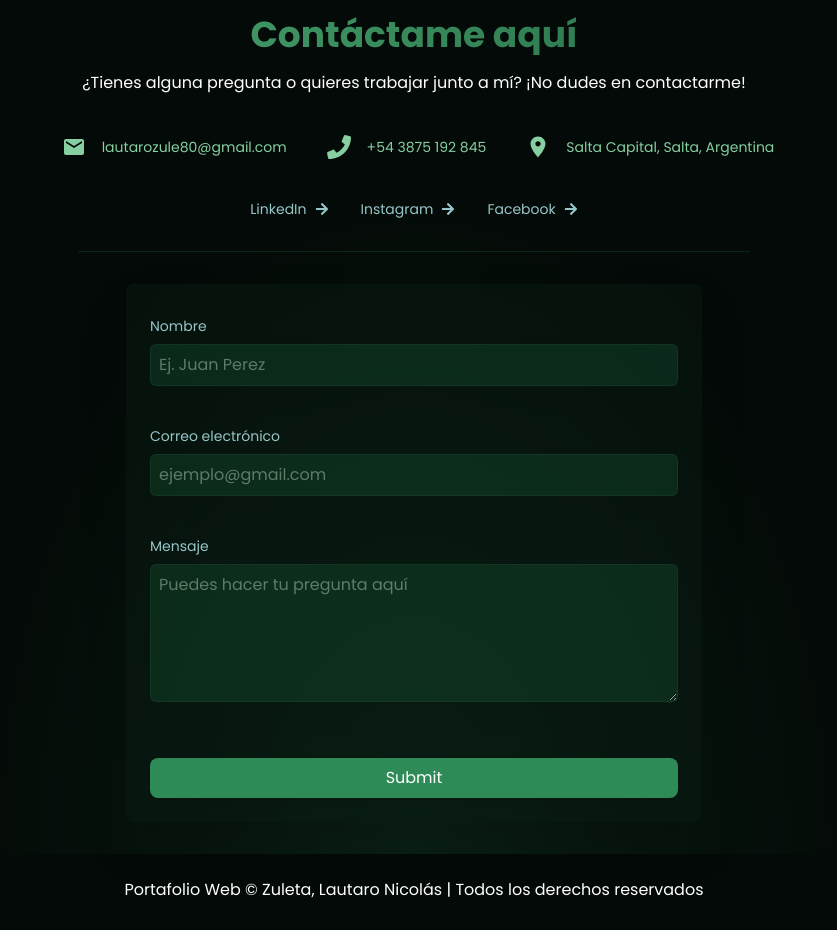
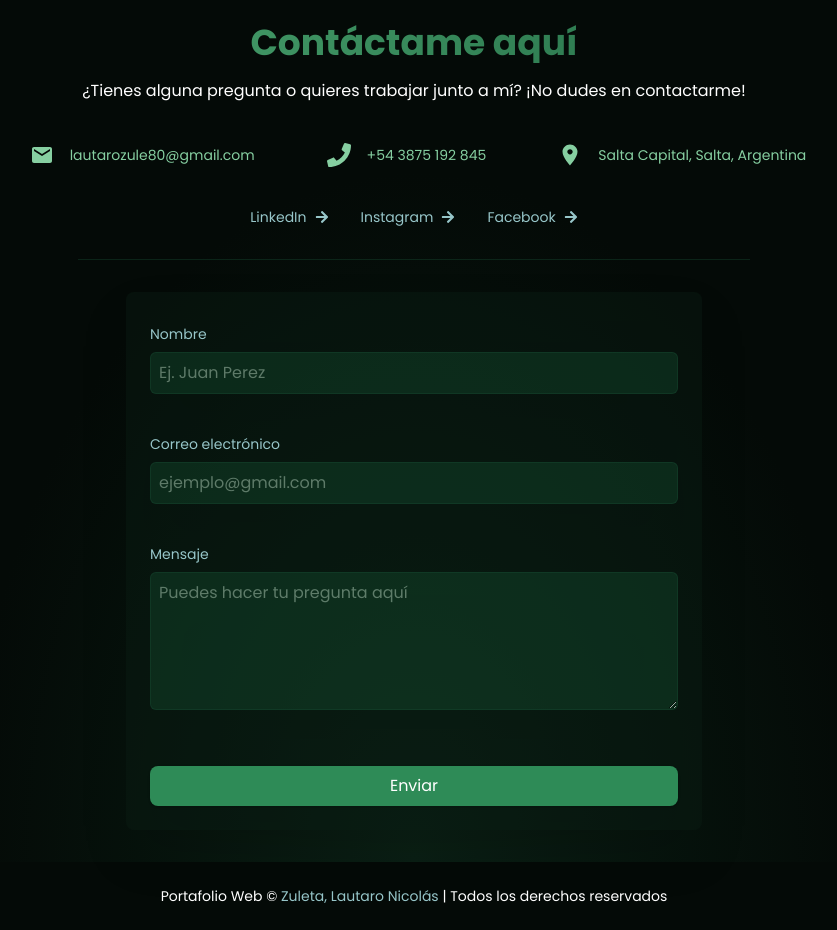
Before and after one commit to LautaroZ01/Portafolio, a React (Vite) app: page / in a window 1280 px wide. Shown: the part 2720-3650 px from the top of the page, without its empty margins (226-1063 px from the left). Built offline with nearby package versions, Linux system fonts and the light colour scheme.

Commit message:
fix: contact link & footer style

```diff
--- a/src/Components/Footer.tsx
+++ b/src/Components/Footer.tsx
@@ -1,8 +1,12 @@
 
 export default function Footer() {
     return (
-        <footer className="p-4 text-center">
-            <p>Portafolio Web &copy; Zuleta, Lautaro Nicolás | Todos los derechos reservados</p>
+        <footer className="p-4 text-center text-sm">
+            <p>
+                Portafolio Web &copy; {' '}
+                <a href="https://www.linkedin.com/in/lautaro-zuleta/" target="_blank" rel="noopener noreferrer" className="text-accent-300 hover:text-accent-400 transition-colors duration-pro">Zuleta, Lautaro Nicolás</a>  {' '}
+                | Todos los derechos reservados
+                </p>
         </footer>
     )
 }
--- a/src/Components/Header.tsx
+++ b/src/Components/Header.tsx
@@ -24,7 +24,7 @@ export default function Header() {
             <div className="w-full flex items-center justify-end lg:hidden">
                 <button
                     onClick={toggleMenuOpen}
-                    className="cursor-pointer p-2 flex items-center justify-center rounded-full bg-accent-200 text-text-100 hover:bg-transparent transition-colors duration-pro">
+                    className="cursor-pointer p-2 flex items-center justify-center rounded-full bg-accent-950 text-text-300 hover:bg-transparent transition-colors duration-pro">
                     <BiMenuAltRight />
                 </button>
             </div>
--- a/src/Pages/ContatMe.tsx
+++ b/src/Pages/ContatMe.tsx
@@ -1,4 +1,4 @@
-import { FormEvent, useRef } from "react";
+import { FormEvent, useRef, useState } from "react";
 import WebIcons from "../Components/WebIcons";
 import { contactInfo, socialMedials } from "../Data/data";
 import { toast } from "react-toastify";
@@ -8,10 +8,12 @@ import { AiFillMessage } from "react-icons/ai";
 // https://es.pinterest.com/pin/71002131620606027/
 
 export default function ContactMe() {
+    const [isLoading, setIsLoading] = useState(false);
 
     const formRef = useRef<HTMLFormElement>(null);
 
     const sendEmail = (e: FormEvent<HTMLFormElement>) => {
+        setIsLoading(true);
         e.preventDefault();
 
         const SERVICE_ID = import.meta.env.VITE_SERVICE_ID;
@@ -30,22 +32,24 @@ export default function ContactMe() {
                 () => {
                     toast.success("Correo enviado con éxito");
                     formRef.current?.reset();
+                    setIsLoading(false);
                 },
                 (error) => {
                     toast.error("Correo no enviado, hubo un problema");
                     console.error(error);
+                    setIsLoading(false);
                 }
             );
     };
 
     return (
         <section id="contact-me" className="w-full mt-20 p-4 bg-radial-[ellipse_at_bottom] from-primary-900 via-transparent to-primary-950">
-            <div className="text-center">
+            <div className="text-center space-y-6">
                 <AiFillMessage className="size-24 mx-auto text-accent-500" />
                 <h2 className="text-4xl subtitle">Contáctame aquí</h2>
                 <p>¿Tienes alguna pregunta o quieres trabajar junto a mí? ¡No dudes en contactarme!</p>
             </div>
-            <div className="flex items-center justify-center my-8">
+            <div className="flex flex-col md:flex-row items-center justify-center my-8 gap-4 md:gap-8">
                 {contactInfo.map((info, index) => (
                     <a
                         key={index}
@@ -117,7 +121,7 @@ export default function ContactMe() {
                 </div>
 
 
-                <input type="submit" className="btn-primary cursor-pointer w-full mt-6" />
+                <input type="submit" disabled={isLoading} value={isLoading ? "Enviando..." : "Enviar"} className="btn-primary cursor-pointer w-full mt-6" />
 
             </form>
         </section>
--- a/src/index.css
+++ b/src/index.css
@@ -109,7 +109,7 @@
 }
 
 .form-contact {
-  @apply p-6 max-w-xl bg-primary-900/40 drop-shadow-2xl rounded-lg mx-auto my-4;
+  @apply p-6 lg:max-w-xl bg-primary-900/40 drop-shadow-2xl rounded-lg mx-auto my-4;
 
   div{
     @apply flex flex-col gap-2 w-full mb-6 py-2;
```
